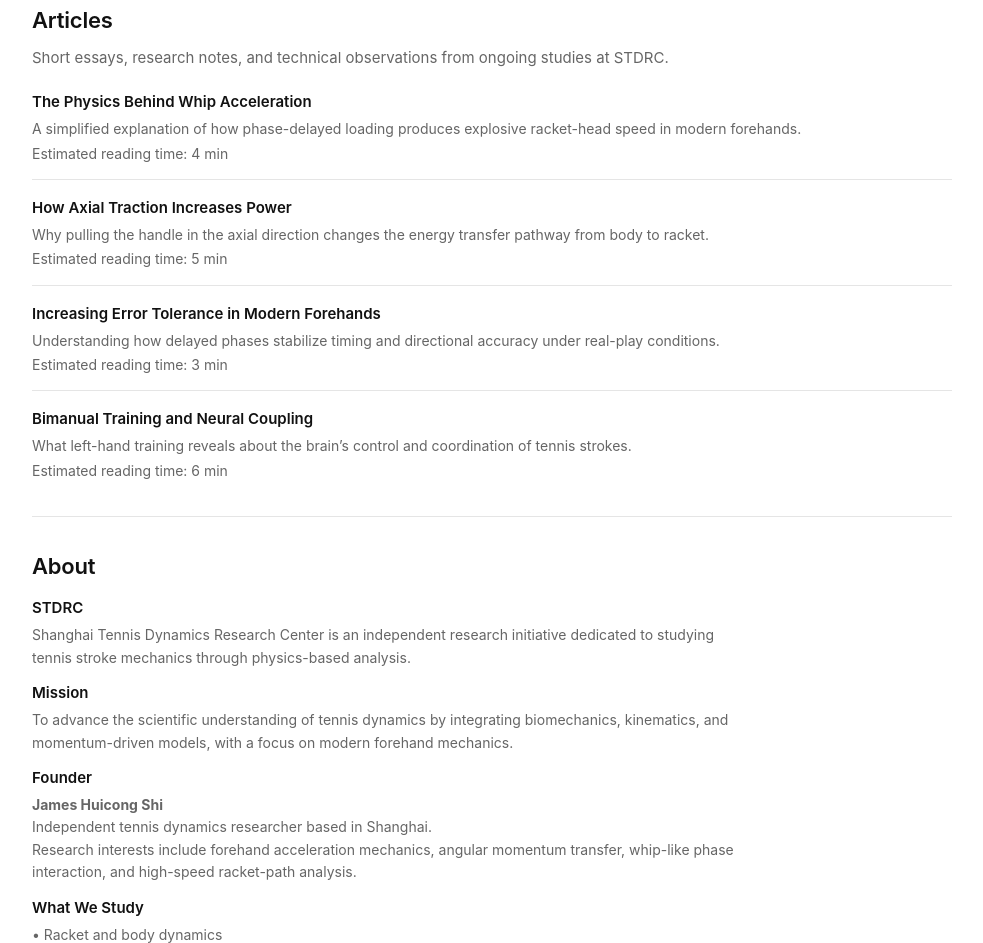
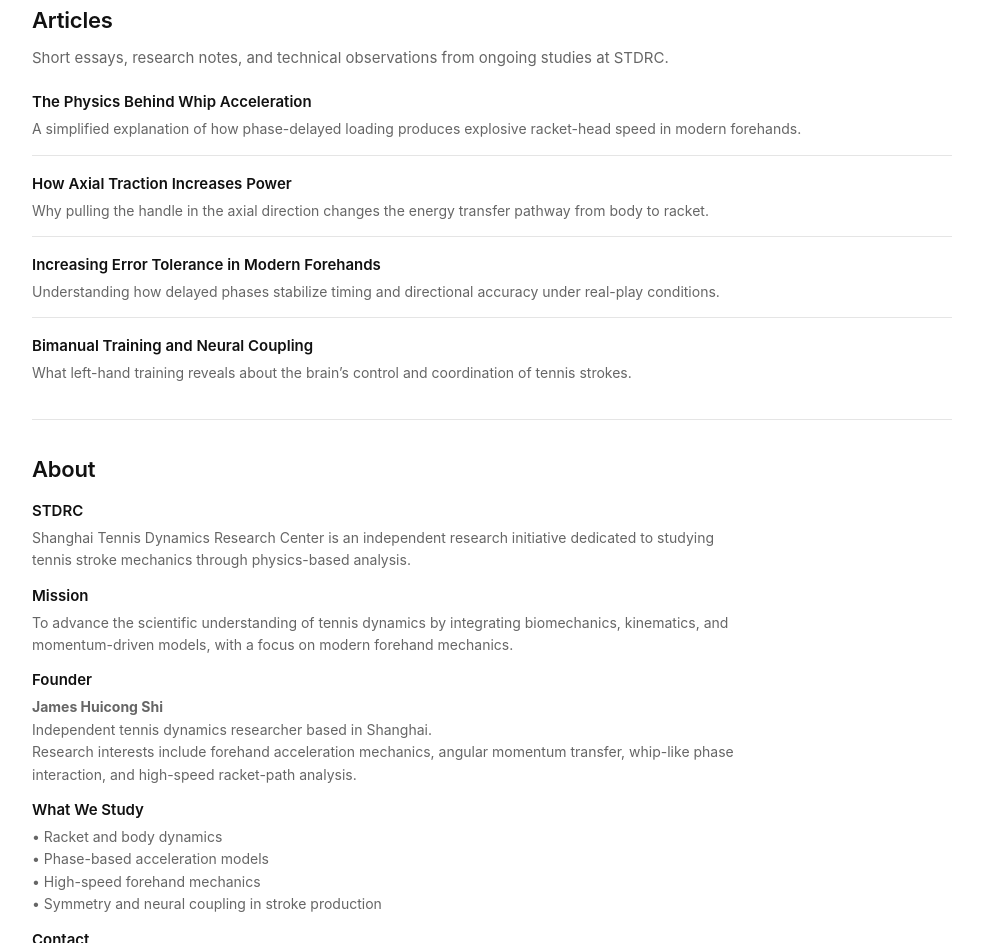
Before and after one commit to shihuicong/stdrc.org, a plain HTML site: page index.html in a window 1280 px wide. Shown: the part 2625-3568 px from the top of the page, without its empty margins (148-1131 px from the left). Drawn offline with Linux system fonts and the light colour scheme.

Commit message:
Update index.html

```diff
--- a/index.html
+++ b/index.html
@@ -507,7 +507,7 @@
             A simplified explanation of how phase-delayed loading produces
             explosive racket-head speed in modern forehands.
           </p>
-          <p class="article-meta">Estimated reading time: 4 min</p>
+
         </article>
 
         <article class="article-card">
@@ -516,7 +516,7 @@
             Why pulling the handle in the axial direction changes the energy
             transfer pathway from body to racket.
           </p>
-          <p class="article-meta">Estimated reading time: 5 min</p>
+
         </article>
 
         <article class="article-card">
@@ -525,7 +525,7 @@
             Understanding how delayed phases stabilize timing and directional
             accuracy under real-play conditions.
           </p>
-          <p class="article-meta">Estimated reading time: 3 min</p>
+
         </article>
 
         <article class="article-card">
@@ -534,7 +534,7 @@
             What left-hand training reveals about the brain&rsquo;s control and
             coordination of tennis strokes.
           </p>
-          <p class="article-meta">Estimated reading time: 6 min</p>
+
         </article>
       </div>
     </section>
```
